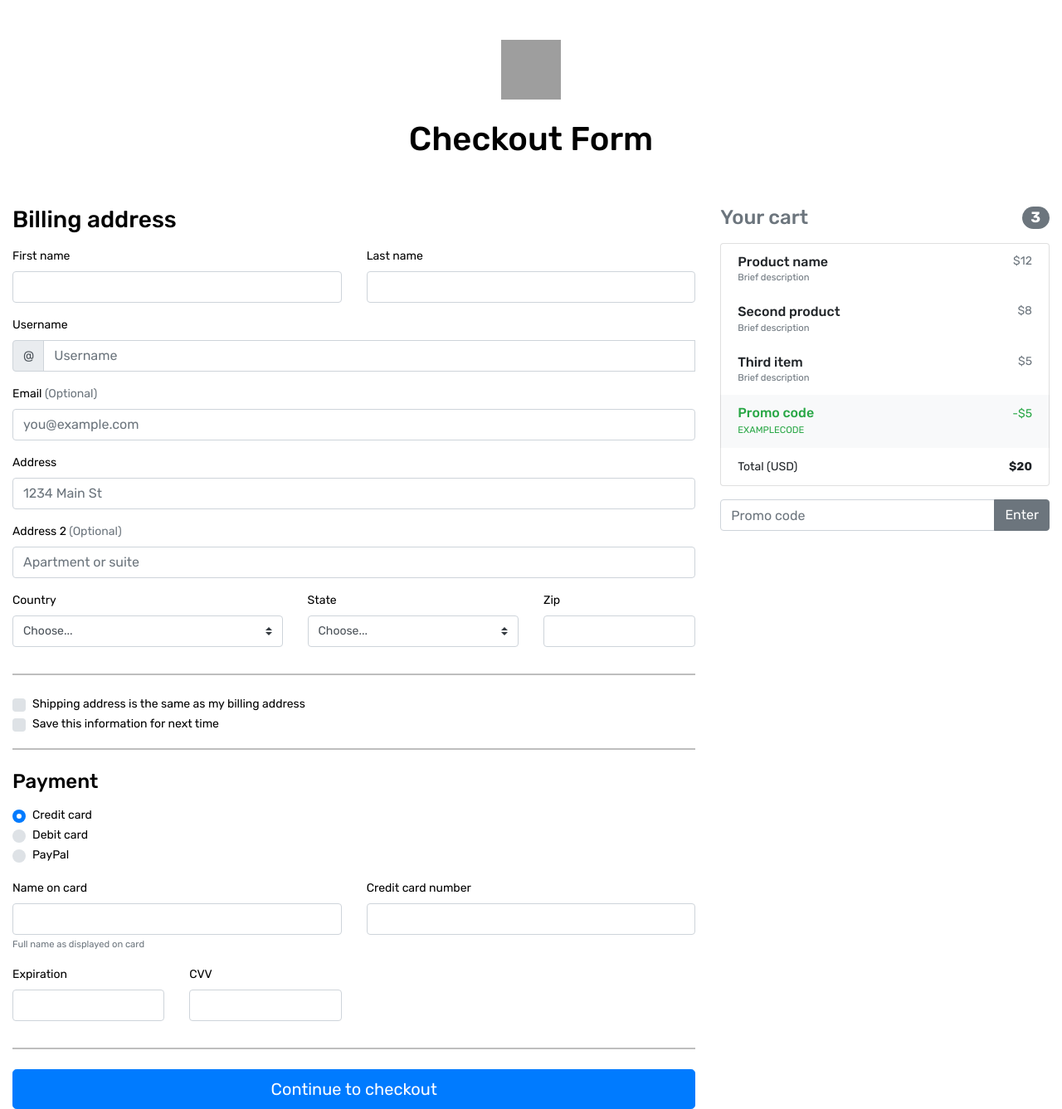
After one commit to AbdelhakimMhioul/E-Commerce-Commun, a Django app: page /checkout/ in a window 1280 px wide. The commit adds this page. Shown: the whole page at 83% size. Run offline with Django 3.2, Linux system fonts and the light colour scheme; some libraries are stand-ins or nearby versions; grey boxes are pictures that could not be loaded.

Commit message:
Eliminated Warnings

```diff
--- a/products/admin.py
+++ b/products/admin.py
@@ -1,5 +1,7 @@
 from django.contrib import admin
-from .models import Product
+from .models import Product, Category, SuperCategory
 
 
+admin.site.register(SuperCategory)
+admin.site.register(Category)
 admin.site.register(Product)
--- /dev/null
+++ b/products/forms.py
@@ -0,0 +1,25 @@
+from django import forms
+
+STATES = (
+    ('', 'Choose...'),
+    ('MG', 'Minas Gerais'),
+    ('SP', 'Sao Paulo'),
+    ('RJ', 'Rio de Janeiro')
+)
+
+
+class CheckoutForm(forms.Form):
+    email = forms.CharField(widget=forms.TextInput(attrs={'placeholder': 'Email'}))
+    password = forms.CharField(widget=forms.PasswordInput())
+    address_1 = forms.CharField(
+        label='Address',
+        widget=forms.TextInput(attrs={'placeholder': '1234 Main St'})
+    )
+    address_2 = forms.CharField(
+        widget=forms.TextInput(
+            attrs={'placeholder': 'Apartment, studio, or floor'})
+    )
+    city = forms.CharField()
+    state = forms.ChoiceField(choices=STATES)
+    zip_code = forms.CharField(label='Zip')
+    check_me_out = forms.BooleanField(required=False)
--- a/products/urls.py
+++ b/products/urls.py
@@ -1,5 +1,6 @@
 from django.urls import path
+from products import views
 
 urlpatterns = [
-
+    path('checkout/',views.checkout,name='checkout')
 ]
--- a/products/views.py
+++ b/products/views.py
@@ -1,23 +1,25 @@
+from products.forms import CheckoutForm
 import stripe
 from django.conf import settings
 from django.views.generic import TemplateView
 from django.http import JsonResponse
 from django.views import View
+from django.shortcuts import render,redirect
 from .models import Product
 
 # stripe.api_key = settings.STRIPE_SECRET_KEY
 
 
 class SuccessView(TemplateView):
-    template_name = "products/success.html"
+    template_name = "success.html"
 
 
 class CancelView(TemplateView):
-    template_name = "products/cancel.html"
+    template_name = "cancel.html"
 
 
 class landingPageView(TemplateView):
-    template_name = "products/landing.html"
+    template_name = "landing.html"
 
     def get_context_data(self, **kwargs):
         product = Product.objects.get(name="Jellaba")
@@ -56,3 +58,15 @@ class CreateCheckoutSessionView(View):
         return JsonResponse({
             'id': checkout_session.id
         })
+
+
+def checkout(request):
+    formCheckout = CheckoutForm()
+    if request.method == 'POST':
+        formCheckout = CheckoutForm(request.POST)
+        if formCheckout.is_valid():
+            formCheckout.save()
+            return redirect('home')
+
+    context = {'formCheckout': formCheckout}
+    return render(request, 'checkout.html', context)
--- a/root/urls.py
+++ b/root/urls.py
@@ -1,11 +1,12 @@
-import e_commerce
 from django.contrib import admin
 from django.urls import path, include
-from products.views import SuccessView
 
 urlpatterns = [
     path('admin/', admin.site.urls),
     path('', include("e_commerce.urls")),
     path('', include("users.urls")),
     path('', include("products.urls")),
+    path('rest-auth/', include('rest_auth.urls')),
+    path('rest-auth/', include('rest_auth.urls')),
+    path('rest-auth/registration/', include('rest_auth.registration.urls')),
 ]
--- a/templates/base.html
+++ b/templates/base.html
@@ -37,7 +37,7 @@
     {% block body %}
     {% include "navbar.html" %}
     {% block content %}{% endblock content %}
-    {% block footer %}{% endblock footer %}
+    {% include "footer.html" %}
     {% endblock body %}
     {% block script %}{% endblock script %}
 </body>
--- /dev/null
+++ b/templates/checkout.html
@@ -0,0 +1,223 @@
+{% extends 'base.html' %}
+
+{% load crispy_forms_tags %}
+
+{% block style %}
+<style>
+    .container {
+        max-width: 960px;
+    }
+
+    .lh-condensed {
+        line-height: 1.25;
+    }
+</style>
+{% endblock style %}
+
+{% block body %}
+<!--For Page-->
+
+<form method="post" novalidate>
+    {% csrf_token %}
+    <div class="container">
+        <div class="py-5 text-center">
+            <img class="d-block mx-auto mb-4" src="https://getbootstrap.com/docs/4.3/assets/brand/bootstrap-solid.svg"
+                alt="" width="72" height="72">
+            <h1>Checkout Form</h1>
+        </div>
+        <div class="row">
+            <div class="col-md-4 order-md-2 mb-4">
+                <h4 class="d-flex justify-content-between align-items-center mb-3">
+                    <span class="text-muted">Your cart</span>
+                    <span class="badge badge-secondary badge-pill">3</span>
+                </h4>
+                <ul class="list-group mb-3 sticky-top">
+                    <li class="list-group-item d-flex justify-content-between lh-condensed">
+                        <div>
+                            <h6 class="my-0">Product name</h6>
+                            <small class="text-muted">Brief description</small>
+                        </div>
+                        <span class="text-muted">$12</span>
+                    </li>
+                    <li class="list-group-item d-flex justify-content-between lh-condensed">
+                        <div>
+                            <h6 class="my-0">Second product</h6>
+                            <small class="text-muted">Brief description</small>
+                        </div>
+                        <span class="text-muted">$8</span>
+                    </li>
+                    <li class="list-group-item d-flex justify-content-between lh-condensed">
+                        <div>
+                            <h6 class="my-0">Third item</h6>
+                            <small class="text-muted">Brief description</small>
+                        </div>
+                        <span class="text-muted">$5</span>
+                    </li>
+                    <li class="list-group-item d-flex justify-content-between bg-light">
+                        <div class="text-success">
+                            <h6 class="my-0">Promo code</h6>
+                            <small>EXAMPLECODE</small>
+                        </div>
+                        <span class="text-success">-$5</span>
+                    </li>
+                    <li class="list-group-item d-flex justify-content-between">
+                        <span>Total (USD)</span>
+                        <strong>$20</strong>
+                    </li>
+                </ul>
+                <form class="card p-2">
+                    <div class="input-group">
+                        <input type="text" class="form-control" placeholder="Promo code">
+                        <div class="input-group-append">
+                            <button type="submit" class="btn btn-secondary">Enter</button>
+                        </div>
+                    </div>
+                </form>
+            </div>
+            <div class="col-md-8 order-md-1">
+                <h3 class="mb-3">Billing address</h3>
+                <form class="needs-validation" novalidate>
+                    <div class="row">
+                        <div class="col-md-6 mb-3">
+                            <label for="firstName">First name</label>
+                            <input type="text" class="form-control" id="firstName" placeholder="" value="" required="">
+                            <div class="invalid-feedback"> Valid first name is required. </div>
+                        </div>
+                        <div class="col-md-6 mb-3">
+                            <label for="lastName">Last name</label>
+                            <input type="text" class="form-control" id="lastName" placeholder="" value="" required="">
+                            <div class="invalid-feedback"> Valid last name is required. </div>
+                        </div>
+                    </div>
+                    <div class="mb-3">
+                        <label for="username">Username</label>
+                        <div class="input-group">
+                            <div class="input-group-prepend">
+                                <span class="input-group-text">@</span>
+                            </div>
+                            <input type="text" class="form-control" id="username" placeholder="Username" required="">
+                            <div class="invalid-feedback" style="width: 100%;"> Your username is required. </div>
+                        </div>
+                    </div>
+                    <div class="mb-3">
+                        <label for="email">Email <span class="text-muted">(Optional)</span></label>
+                        <input type="email" class="form-control" id="email" placeholder="you@example.com">
+                        <div class="invalid-feedback"> Please enter a valid email address for shipping updates. </div>
+                    </div>
+                    <div class="mb-3">
+                        <label for="address">Address</label>
+                        <input type="text" class="form-control" id="address" placeholder="1234 Main St" required="">
+                        <div class="invalid-feedback"> Please enter your shipping address. </div>
+                    </div>
+                    <div class="mb-3">
+                        <label for="address2">Address 2 <span class="text-muted">(Optional)</span></label>
+                        <input type="text" class="form-control" id="address2" placeholder="Apartment or suite">
+                    </div>
+                    <div class="row">
+                        <div class="col-md-5 mb-3">
+                            <label for="country">Country</label>
+                            <select class="custom-select d-block w-100" id="country" required="">
+                                <option value="">Choose...</option>
+                                <option>United States</option>
+                            </select>
+                            <div class="invalid-feedback"> Please select a valid country. </div>
+                        </div>
+                        <div class="col-md-4 mb-3">
+                            <label for="state">State</label>
+                            <select class="custom-select d-block w-100" id="state" required="">
+                                <option value="">Choose...</option>
+                                <option>California</option>
+                            </select>
+                            <div class="invalid-feedback"> Please provide a valid state. </div>
+                        </div>
+                        <div class="col-md-3 mb-3">
+                            <label for="zip">Zip</label>
+                            <input type="text" class="form-control" id="zip" placeholder="" required="">
+                            <div class="invalid-feedback"> Zip code required. </div>
+                        </div>
+                    </div>
+                    <hr class="mb-4">
+                    <div class="custom-control custom-checkbox">
+                        <input type="checkbox" class="custom-control-input" id="same-address">
+                        <label class="custom-control-label" for="same-address">Shipping address is the same as my billing
+                            address</label>
+                    </div>
+                    <div class="custom-control custom-checkbox">
+                        <input type="checkbox" class="custom-control-input" id="save-info">
+                        <label class="custom-control-label" for="save-info">Save this information for next time</label>
+                    </div>
+                    <hr class="mb-4">
+                    <h4 class="mb-3">Payment</h4>
+                    <div class="d-block my-3">
+                        <div class="custom-control custom-radio">
+                            <input id="credit" name="paymentMethod" type="radio" class="custom-control-input" checked=""
+                                required="">
+                            <label class="custom-control-label" for="credit">Credit card</label>
+                        </div>
+                        <div class="custom-control custom-radio">
+                            <input id="debit" name="paymentMethod" type="radio" class="custom-control-input" required="">
+                            <label class="custom-control-label" for="debit">Debit card</label>
+                        </div>
+                        <div class="custom-control custom-radio">
+                            <input id="paypal" name="paymentMethod" type="radio" class="custom-control-input" required="">
+                            <label class="custom-control-label" for="paypal">PayPal</label>
+                        </div>
+                    </div>
+                    <div class="row">
+                        <div class="col-md-6 mb-3">
+                            <label for="cc-name">Name on card</label>
+                            <input type="text" class="form-control" id="cc-name" placeholder="" required="">
+                            <small class="text-muted">Full name as displayed on card</small>
+                            <div class="invalid-feedback"> Name on card is required </div>
+                        </div>
+                        <div class="col-md-6 mb-3">
+                            <label for="cc-number">Credit card number</label>
+                            <input type="text" class="form-control" id="cc-number" placeholder="" required="">
+                            <div class="invalid-feedback"> Credit card number is required </div>
+                        </div>
+                    </div>
+                    <div class="row">
+                        <div class="col-md-3 mb-3">
+                            <label for="cc-expiration">Expiration</label>
+                            <input type="text" class="form-control" id="cc-expiration" placeholder="" required="">
+                            <div class="invalid-feedback"> Expiration date required </div>
+                        </div>
+                        <div class="col-md-3 mb-3">
+                            <label for="cc-cvv">CVV</label>
+                            <input type="text" class="form-control" id="cc-cvv" placeholder="" required="">
+                            <div class="invalid-feedback"> Security code required </div>
+                        </div>
+                    </div>
+                    <hr class="mb-4">
+                    <button class="btn btn-primary btn-lg btn-block" type="submit">Continue to checkout</button>
+                </form>
+            </div>
+        </div>
+    </div>
+</form>
+{% endblock body%}
+
+{% block script %}
+<script>
+    // Example starter JavaScript for disabling form submissions if there are invalid fields
+        (function () {
+            'use strict'
+
+            window.addEventListener('load', function () {
+                // Fetch all the forms we want to apply custom Bootstrap validation styles to
+                var forms = document.getElementsByClassName('needs-validation')
+
+                // Loop over them and prevent submission
+                Array.prototype.filter.call(forms, function (form) {
+                    form.addEventListener('submit', function (event) {
+                        if (form.checkValidity() === false) {
+                            event.preventDefault()
+                            event.stopPropagation()
+                        }
+                        form.classList.add('was-validated')
+                    }, false)
+                })
+            }, false)
+        }())
+</script>
+{% endblock script %}
--- a/templates/home.html
+++ b/templates/home.html
@@ -8,7 +8,7 @@ Home
 <div class="d-flex">
     {% for product in products %}
     <div class="card" style="width: 18rem;">
-        <a href="#"><img src="https://picsum.photos/200/200" class="card-img-top" alt="..."></a>
+        <a href="#"><img src="https://picsum.photos/200/200" class="card-img-top" alt=""></a>
         <div class="card-body">
             <h5 class="card-title">{{product.name}}</h5>
             <p class="card-text">{{product.description}}</p>
--- a/users/forms.py
+++ b/users/forms.py
@@ -1,11 +1,6 @@
 from django import forms
 from django.contrib.auth.forms import UserCreationForm
 from django.contrib.auth.models import User
-
-class CreateUserForm(UserCreationForm):
-    class Meta:
-        model=User
-        fields= ['username','email','password1','password2']
 
 
 class SignUpForm(UserCreationForm):
--- a/users/views.py
+++ b/users/views.py
@@ -1,9 +1,7 @@
 from django.shortcuts import render, redirect
 from .forms import SignUpForm
-from django.contrib.auth import login as auth_login
-from django.shortcuts import render, redirect
+from django.contrib.auth import login as auth_login,authenticate
 from django.contrib import messages
-from django.contrib.auth import authenticate
 
 
 def register(request):
@@ -26,7 +24,7 @@ def login(request):
         user = authenticate(request, username=username, password=password)
         if user is not None:
             auth_login(request, user)
-            return redirect('register')
+            return redirect('register.html')
         else:
             messages.info(request, 'Username or Password incorrect')
             return render(request, 'login.html')
```
Also changed, not shown: e_commerce/admin.py (+11 -2 lines), e_commerce/models.py (+19 -14 lines), e_commerce/views.py (+5 -2 lines), products/models.py (+35 -5 lines), root/settings.py (+23 -4 lines), templates/navbar.html (+11 -14 lines), db.sqlite3, e_commerce/migrations/0001_initial.py, products/migrations/0001_initial.py.
